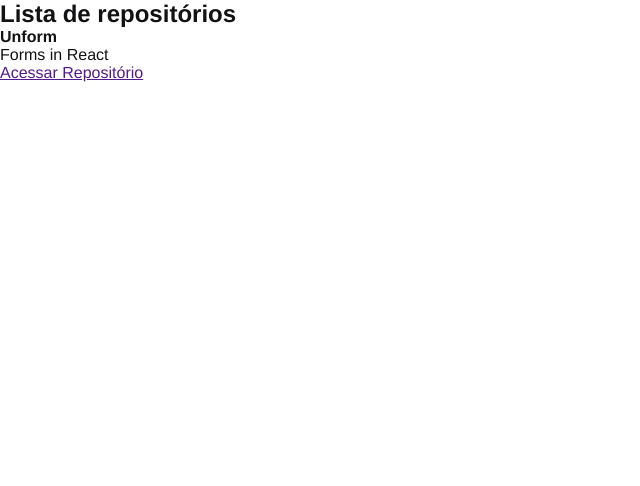
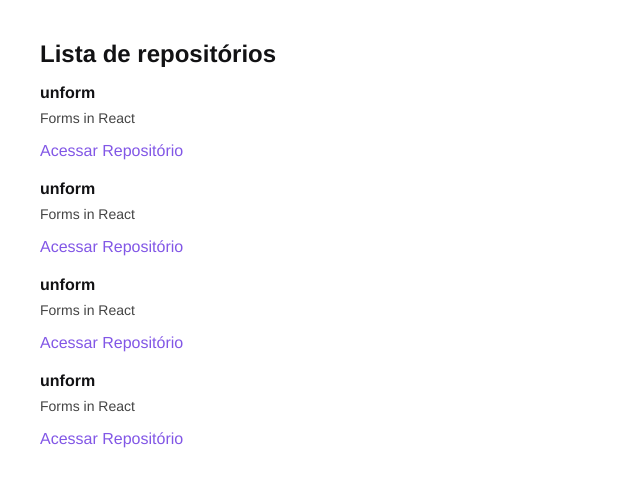
Before and after one commit to casa-henrique/GitHubExplorer, a React app: page / in a window 1280 px wide. Shown: the top 486 px of the page, without its empty margins (0-640 px from the left). Built offline with nearby package versions, Linux system fonts and the light colour scheme; no server answers.

Commit message:
fast refrash, estilização do componente repositoryList e interação com a api do gitHub

```diff
--- a/package.json
+++ b/package.json
@@ -18,10 +18,12 @@
     "@babel/core": "^7.17.5",
     "@babel/preset-env": "^7.16.11",
     "@babel/preset-react": "^7.16.7",
+    "@pmmmwh/react-refresh-webpack-plugin": "^0.5.4",
     "cross-env": "^7.0.3",
     "css-loader": "^6.6.0",
     "html-webpack-plugin": "^5.5.0",
     "node-sass": "^7.0.1",
+    "react-refresh": "^0.11.0",
     "style-loader": "^3.3.1",
     "webpack": "^5.69.1",
     "webpack-cli": "^4.9.2",
--- a/src/App.jsx
+++ b/src/App.jsx
@@ -2,6 +2,6 @@
 
 import { RepositoryList } from "./components/RepositoryList";
 
-export function App() {
+export default function App() {
   return <RepositoryList />;
 }
--- /dev/null
+++ b/src/components/RepositoryItem.jsx
@@ -0,0 +1,9 @@
+export function RepositoryItem(props) {
+  return (
+    <li>
+      <strong>{props.repository?.name ?? "Default"}</strong>
+      <p>{props.repository?.description ?? "Descrição"}</p>
+      <a href={props.repository?.link}>Acessar Repositório</a>
+    </li>
+  );
+}
--- a/src/components/RepositoryList.jsx
+++ b/src/components/RepositoryList.jsx
@@ -1,16 +1,35 @@
+import { useState, useEffect } from "react";
+
+import { RepositoryItem } from "./RepositoryItem";
+
+import "../styles/repositories.scss";
+
 export function RepositoryList() {
-  const repoName = "Unform";
+  const repository = {
+    name: "unform",
+    description: "Forms in React",
+    link: "https://github.com/unform/unform",
+  };
+
+  //Criando um estado para armazenar a lista de repositórios
+  const [repositories, setRepositories] = useState([]); //Como é uma lista que receberemos vamos deixar um array vazio de estado de inicio
+
+  useEffect(() => {
+    fetch("https://api.github.com/users/casa-henrique/repos").then((response) =>
+      response.json().then((data) => setRepositories(data))
+    );
+    //com o fetch pegamos os dados dos respositorios, no primeiro then iremos transformar os dados em json para no segundo enviar para a variavel o array com todos os respositorios
+  }, [repositories]);
 
   return (
-    <section className="repositiry-list">
+    <section className="repository-list">
       <h1>Lista de repositórios</h1>
 
       <ul>
-        <li>
-          <strong>{repoName}</strong>
-          <p>Forms in React</p>
-          <a href="">Acessar Repositório</a>
-        </li>
+        <RepositoryItem repository={repository} />
+        <RepositoryItem repository={repository} />
+        <RepositoryItem repository={repository} />
+        <RepositoryItem repository={repository} />
       </ul>
     </section>
   );
--- a/src/index.jsx
+++ b/src/index.jsx
@@ -1,4 +1,4 @@
-import { render } from "react-dom";
-import { App } from "./App";
+import ReactDOM from "react-dom";
+import App from "./App";
 
-render(<App />, document.getElementById("root"));
+ReactDOM.render(<App />, document.getElementById("root"));
--- /dev/null
+++ b/src/styles/repositories.scss
@@ -0,0 +1,31 @@
+section.repository-list {
+  margin: 40px;
+
+  h1 {
+    margin-bottom: 16px;
+  }
+
+  ul {
+    list-style: none;
+
+    li {
+        & + li {
+          //Toda a li que tiver uma li antes ele vai adicionar margin-top
+        margin-top: 20px;
+      }
+
+      p {
+        font-size: 14px;
+        color: #444;
+        margin-top: 8px;
+      }
+
+      a {
+        display: inline-block;
+        margin-top: 16px;
+        text-decoration: none;
+        color: #8257e6;
+      }
+    }
+  }
+}
--- a/webpack.config.js
+++ b/webpack.config.js
@@ -1,5 +1,6 @@
 const path = require("path");
 const HtmlWebPackPlugin = require("html-webpack-plugin");
+const ReactRefreshWebpackPlugin = require("@pmmmwh/react-refresh-webpack-plugin");
 
 const isDevelopment = process.env.NODE_ENV !== "production";
 
@@ -16,18 +17,31 @@
   },
   devServer: {
     port: 3000,
+    hot: true,
     static: {
       directory: path.resolve(__dirname, "app"),
     },
   },
   plugins: [
+    isDevelopment && new ReactRefreshWebpackPlugin(),
     new HtmlWebPackPlugin({
       template: path.resolve(__dirname, "public", "index.html"),
     }),
-  ],
+  ].filter(Boolean),
   module: {
     rules: [
-      { test: /\.jsx$/, exclude: /node_modules/, use: "babel-loader" },
+      {
+        test: /\.jsx$/,
+        exclude: /node_modules/,
+        use: {
+          loader: "babel-loader",
+          options: {
+            plugins: [
+              isDevelopment && require.resolve("react-refresh/babel"),
+            ].filter(Boolean),
+          },
+        },
+      },
       {
         test: /\.scss$/,
         exclude: /node_modules/,
```
Also changed, not shown: 1 other file (tests, documents, lock files or other folders).
